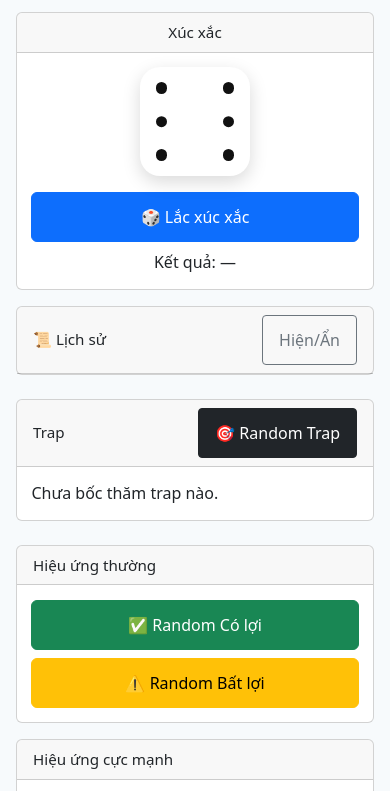
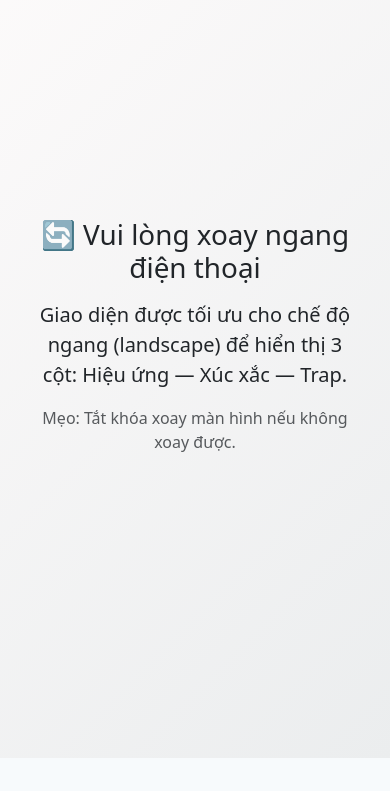
Before and after one commit to kiuthili/exe101, a plain HTML site: page index.html in a window 390 px wide. Shown: the part 86-877 px from the top of the page. After the commit the page ends 844 px from the top, so only its background shows below. Drawn offline with nearby package versions, Linux system fonts and the light colour scheme.

Commit message:
Update index.html

```diff
--- a/index.html
+++ b/index.html
@@ -7,37 +7,61 @@
   <link href="https://cdn.jsdelivr.net/npm/bootstrap@5.3.3/dist/css/bootstrap.min.css" rel="stylesheet">
   <style>
     :root {
-      --die-size: clamp(96px, 28vw, 160px);
-      --pip-size: clamp(10px, 3vw, 18px);
+      --die-size: clamp(96px, 24vw, 160px);
+      --pip-size: clamp(10px, 2.6vw, 18px);
       --shadow: 0 6px 18px rgba(0,0,0,.15);
     }
-    body { background:#f7fafc; }
+    body { background:#f7fafc; min-height: 100vh; }
     .die { width: var(--die-size); height: var(--die-size); border-radius:20px; background:#fff; box-shadow:var(--shadow); margin:auto; position:relative; }
-    .pip { position:absolute; width:var(--pip-size); height:var(--pip-size); border-radius:50%; background:#111; }
+    .pip { position:absolute; width:var(--pip-size); height: var(--pip-size); border-radius:50%; background:#111; }
     .tl{top:14%;left:14%}.tc{top:14%;left:50%;transform:translateX(-50%)}.tr{top:14%;right:14%}
     .ml{top:50%;left:14%;transform:translateY(-50%)}.mc{top:50%;left:50%;transform:translate(-50%,-50%)}.mr{top:50%;right:14%;transform:translateY(-50%)}
     .bl{bottom:14%;left:14%}.bc{bottom:14%;left:50%;transform:translateX(-50%)}.br{bottom:14%;right:14%}
-    .roll-anim{animation:roll .6s}@keyframes roll{0%{transform:rotate(0) scale(1)}50%{transform:rotate(12deg) scale(1.05)}100%{transform:rotate(0) scale(1)}}
 
-    /* MOBILE TWEAKS */
-    @media (max-width: 576px){
-      .container { padding-left: 1rem; padding-right: 1rem; }
-      .card-header { font-size: 0.95rem; }
-      .card-body { padding: 0.9rem; }
-      .btn { padding: .75rem 1rem; font-size: 1rem; }
-      #trapResult small { font-size: .95rem; }
+    /* ----- Orientation control ----- */
+    #rotateOverlay { display:none; position: fixed; inset: 0; background: linear-gradient(135deg,#fdfbfb,#ebedee); z-index: 2000; align-items: center; justify-content: center; text-align: center; padding: 2rem; }
+    #rotateOverlay .box { max-width: 520px; }
+
+    /* Show ONLY in portrait: ask users to rotate */
+    @media (orientation: portrait) {
+      #appContent { display: none !important; }
+      #rotateOverlay { display: flex; }
+    }
+    /* Show app in landscape */
+    @media (orientation: landscape) {
+      #appContent { display: block; }
+      #rotateOverlay { display: none; }
+    }
+
+    /* Small landscape screens: tighten paddings */
+    @media (max-height: 420px) and (orientation: landscape){
+      .container { padding-top: .75rem !important; padding-bottom: .75rem !important; }
+      .card-body { padding: .75rem; }
+      .card-header { padding: .5rem .75rem; font-size: .95rem; }
+      .btn { padding: .5rem .75rem; }
     }
   </style>
 </head>
 <body>
-  <div class="container py-4">
+  <!-- Portrait overlay -->
+  <div id="rotateOverlay">
+    <div class="box">
+      <div class="display-6 mb-3">🔄 Vui lòng xoay ngang điện thoại</div>
+      <p class="lead">Giao diện được tối ưu cho <strong>chế độ ngang (landscape)</strong> để hiển thị 3 cột: Hiệu ứng — Xúc xắc — Trap.</p>
+      <p class="text-muted mb-0">Mẹo: Tắt khóa xoay màn hình nếu không xoay được.</p>
+    </div>
+  </div>
+
+  <!-- App content (only shown in landscape) -->
+  <div id="appContent">
+    <div class="container py-3">
       <div class="d-flex justify-content-between align-items-center mb-3 sticky-top bg-body pt-2" style="z-index:1020;">
         <h1 class="h5 mb-0">🎲 Board Game Helper</h1>
         <button id="btnClearLogs" class="btn btn-outline-danger btn-sm">🧹 Xóa lịch sử</button>
       </div>
-    <div class="row g-4">
-      <!-- LEFT: Buttons for effects (on mobile this column goes last) -->
-      <div class="col-12 col-lg-4 order-3 order-lg-1">
+      <div class="row g-3">
+        <!-- LEFT: Buttons for effects -->
+        <div class="col-12 col-lg-4 order-lg-1">
           <div class="card mb-3">
             <div class="card-header">Hiệu ứng thường</div>
             <div class="card-body d-grid gap-2">
@@ -53,13 +77,13 @@
             </div>
           </div>
         </div>
-      <!-- CENTER: Dice (on mobile this goes first) -->
-      <div class="col-12 col-lg-4 order-1 order-lg-2">
+        <!-- CENTER: Dice -->
+        <div class="col-12 col-lg-4 order-lg-2">
           <div class="card text-center">
             <div class="card-header">Xúc xắc</div>
             <div class="card-body">
               <div id="die" class="die mb-3"></div>
-            <button id="btnRoll" class="btn btn-primary w-100 w-sm-auto">🎲 Lắc xúc xắc</button>
+              <button id="btnRoll" class="btn btn-primary">🎲 Lắc xúc xắc</button>
               <div class="mt-2">Kết quả: <span id="rollResult">—</span></div>
             </div>
           </div>
@@ -73,8 +97,8 @@
             </div>
           </div>
         </div>
-      <!-- RIGHT: Trap (on mobile this goes second) -->
-      <div class="col-12 col-lg-4 order-2 order-lg-3">
+        <!-- RIGHT: Trap -->
+        <div class="col-12 col-lg-4 order-lg-3">
           <div class="card">
             <div class="card-header d-flex justify-content-between align-items-center">
               <span>Trap</span>
@@ -85,6 +109,8 @@
         </div>
       </div>
     </div>
+  </div>
+
   <script src="https://cdn.jsdelivr.net/npm/bootstrap@5.3.3/dist/js/bootstrap.bundle.min.js"></script>
   <script>
     const DATA={
```
Lines whose indentation alone changed are shown as unchanged.
